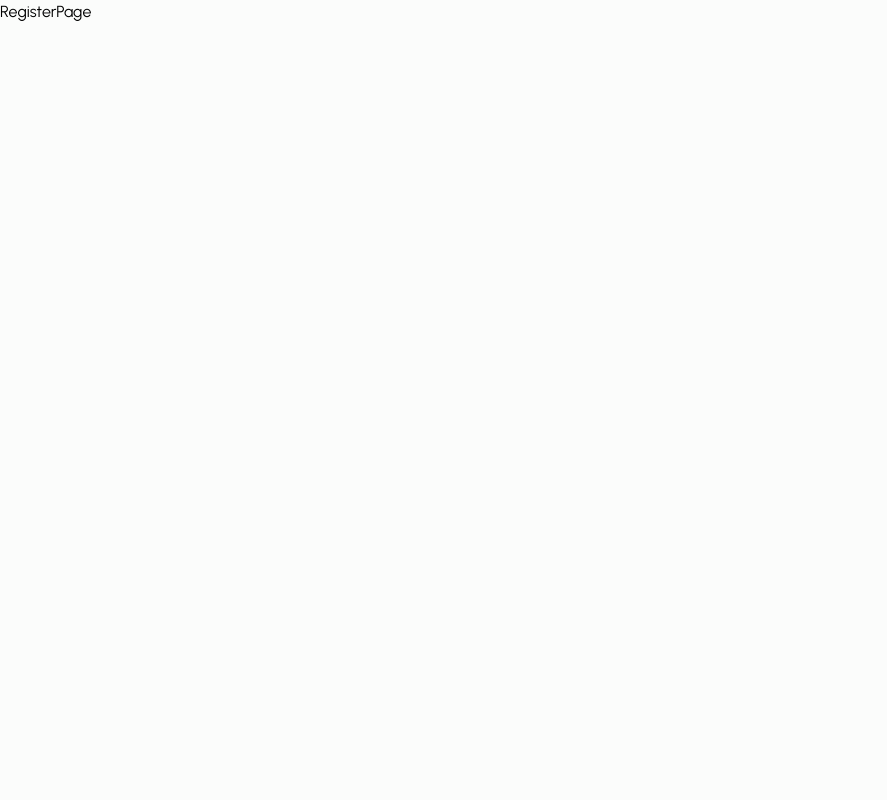
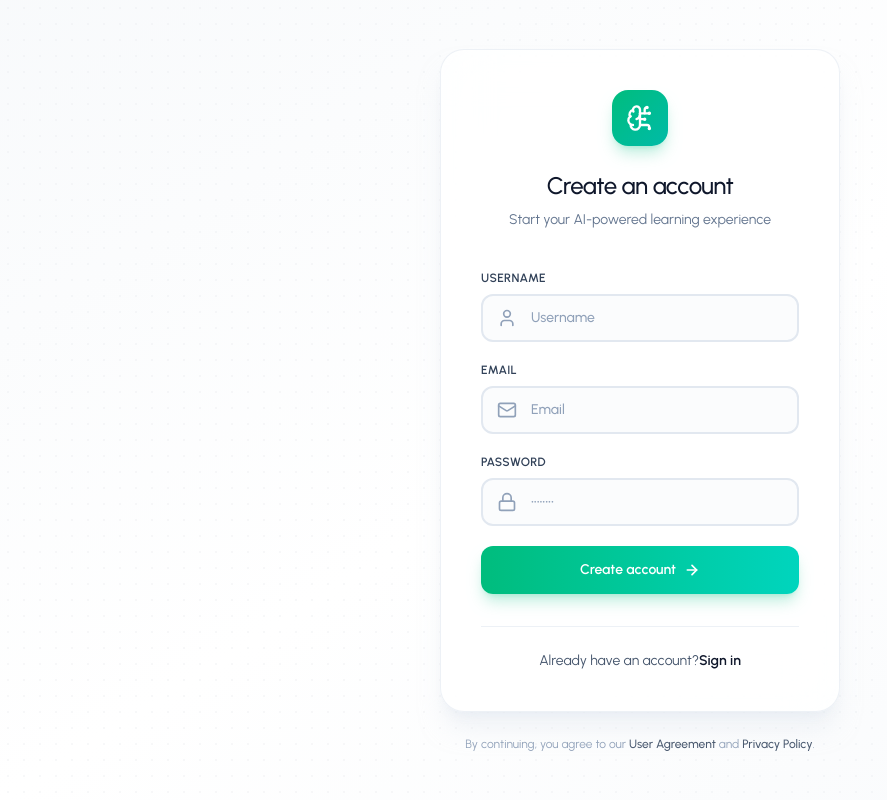
Before and after one commit to Rajan0828/Cognitia, a React (Vite) app in the folder Frontend/: page /register in a window 1280 px wide. Shown: the whole page, without its empty margins (0-887 px from the left). Built offline with nearby package versions, Linux system fonts and the light colour scheme.

Commit message:
Feat: Register Page

```diff
--- a/Frontend/src/pages/Auth/RegisterPage.jsx
+++ b/Frontend/src/pages/Auth/RegisterPage.jsx
@@ -1,5 +1,187 @@
+import React, { useState } from 'react';
+import { Link, useNavigate } from 'react-router-dom';
+import authService from '../../services/authService';
+import { BrainCircuit, Mail, Lock, ArrowRight, User } from 'lucide-react';
+import toast from 'react-hot-toast';
+
 const RegisterPage = () => {
-  return <div>RegisterPage</div>;
+  const [username, setUsername] = useState('');
+  const [email, setEmail] = useState('');
+  const [password, setPassword] = useState('');
+  const [error, setError] = useState('');
+  const [loading, setLoading] = useState(false);
+  const [focusedField, setFocusedField] = useState(null);
+
+  const navigate = useNavigate();
+
+  const handleSubmit = async (e) => {
+    e.preventDefault();
+
+    if (username.length < 5) {
+      setError('Username must be at least 5 characters long.');
+      return;
+    }
+
+    if (!email.includes('@')) {
+      setError('Please enter a valid email address.');
+      return;
+    }
+
+    if (password.length < 6) {
+      setError('Password must be at least 6 characters long.');
+      return;
+    }
+    setLoading(true);
+    setError('');
+    try {
+      await authService.register(username, email, password);
+      toast.success('Registered successfully. Please login.');
+      navigate('/login');
+    } catch (error) {
+      setError(error.message || 'Failed to register. Please try again.');
+      toast.error(error.message || 'Failed to register.');
+    } finally {
+      setLoading(false);
+    }
+  };
+  return (
+    <div className="flex items-center justify-center min-h-screen bg-linear-to-br from-slate-50 via-white to-slate-50 ">
+      <div className="absolute inset-0 bg-[radial-gradient(#e5e7eb_1px,transparent_1px)] bg-size-[16px_16px] opacity-30" />
+      <div className="relative w-full max-w-md px-6">
+        <div className="bg-white/80 backdrop-blur-xl border border-slate-200/60 rounded-3xl shadow-xl shadow-slate-200/50 p-10">
+          {/* HEADER */}
+          <div className="text-center mb-10">
+            <div className="inline-flex items-center justify-center w-14 h-14 rounded-2xl bg-linear-to-br from-emerald-500 to-teal-500 shadow-lg shadow-emerald-500/25 mb-6">
+              <BrainCircuit className="w-7 h-7 text-white" strokeWidth={2} />
+            </div>
+            <h1 className="text-2xl font-medium text-slate-900 tracking-tight mb-2">Create an account</h1>
+            <p className="text-slate-500 text-sm">Start your AI-powered learning experience</p>
+          </div>
+
+          {/* FORM */}
+          <div className="space-y-5">
+            {/* USERNAME FIELD */}
+            <div className="space-y-2">
+              <label className="block text-xs font-semibold text-slate-700 uppercase tracking-wide">Username</label>
+              <div className="relative group">
+                <div
+                  className={`absolute inset-y-0 left-0 pl-4 flex items-center pointer-events-none transition-colors duration-200 ${
+                    focusedField === 'username' ? 'text-emerald-500' : 'text-slate-400'
+                  }`}
+                >
+                  <User className="h-5 w-5" strokeWidth={2} />
+                </div>
+                <input
+                  type="text"
+                  value={username}
+                  onChange={(e) => setUsername(e.target.value)}
+                  onFocus={() => setFocusedField('username')}
+                  onBlur={() => setFocusedField(null)}
+                  className="w-full h-12 pl-12 pr-4 border-2 border-slate-200 rounded-xl bg-slate-50/50 text-slate-900 placeholder-slate-400 text-sm font-medium  transition-all duration-200 focus:outline-none focus:border-emerald-500 focus:bg-white focus:shadow-lg focus:shadow-emerald-500/10"
+                  placeholder="Username"
+                />
+              </div>
+            </div>
+            {/* EMAIL FIELD */}
+            <div className="space-y-2">
+              <label className="block text-xs font-semibold text-slate-700 uppercase tracking-wide">Email</label>
+              <div className="relative group">
+                <div
+                  className={`absolute inset-y-0 left-0 pl-4 flex items-center pointer-events-none transition-colors duration-200 ${
+                    focusedField === 'email' ? 'text-emerald-500' : 'text-slate-400'
+                  }`}
+                >
+                  <Mail className="h-5 w-5" strokeWidth={2} />
+                </div>
+                <input
+                  type="email"
+                  value={email}
+                  onChange={(e) => setEmail(e.target.value)}
+                  onFocus={() => setFocusedField('email')}
+                  onBlur={() => setFocusedField(null)}
+                  className="w-full h-12 pl-12 pr-4 border-2 border-slate-200 rounded-xl bg-slate-50/50 text-slate-900 placeholder-slate-400 text-sm font-medium  transition-all duration-200 focus:outline-none focus:border-emerald-500 focus:bg-white focus:shadow-lg focus:shadow-emerald-500/10"
+                  placeholder="Email"
+                />
+              </div>
+            </div>
+
+            {/* PASSWORD FIELD */}
+            <div className="space-y-2">
+              <label className="block text-xs font-semibold text-slate-700 uppercase tracking-wide">Password</label>
+              <div className="relative group">
+                <div
+                  className={`absolute inset-y-0 left-0 pl-4 flex items-center pointer-events-none transition-colors duration-200 ${
+                    focusedField === 'password' ? 'text-emerald-500' : 'text-slate-400'
+                  }`}
+                >
+                  <Lock className="h-5 w-5" strokeWidth={2} />
+                </div>
+                <input
+                  type="password"
+                  value={password}
+                  onChange={(e) => setPassword(e.target.value)}
+                  onFocus={() => setFocusedField('password')}
+                  onBlur={() => setFocusedField(null)}
+                  className="w-full h-12 pl-12 pr-4 border-2 border-slate-200 rounded-xl bg-slate-50/50 text-slate-900 placeholder-slate-400 text-sm font-medium  transition-all duration-200 focus:outline-none focus:border-emerald-500 focus:bg-white focus:shadow-lg focus:shadow-emerald-500/10"
+                  placeholder="••••••••"
+                />
+              </div>
+            </div>
+
+            {/* ERROR MESSAGE */}
+            {error && (
+              <div className="rounded-lg bg-red-50 border border-red-200 p-3">
+                <p className="text-xs text-red-600 font-medium text-center">{error}</p>
+              </div>
+            )}
+
+            {/* SUBMIT BUTTON */}
+            <button
+              onClick={handleSubmit}
+              disabled={loading}
+              className="group relative w-full h-12 bg-linear-to-r from-emerald-500 to-teal-400 hove:from-emerald-600 hover:to-teal-600 active:scale-[0.98] text-white text-sm font-semibold rounded-xl transition-all duration-200 focus:outline-none focus:ring-4 focus:ring-emerald-500/20 disabled:opacity-50 disabled:cursro-not-allowed disabled:active:scale-100 shadow-lg shadow-emerald-500/25 overflow-hidden"
+            >
+              <span className="relative z-10 flex items-center justify-center gap-2">
+                {loading ? (
+                  <>
+                    <div className="w-4 h-4 border-2 border-white/30 border-t-white rounded-full animate-spin" />
+                    Creating account...
+                  </>
+                ) : (
+                  <>
+                    Create account
+                    <ArrowRight className="w-4 h-4 group-hover:translate-x-1 transition-transform duration-200" strokeWidth={2.5} />
+                  </>
+                )}
+              </span>
+              <div className="absolute inset-0 bg-linear-to-r from-white/0 via-white/20 to-white/0 -translate-x-full group-hover:translate-x-full transition-transform duration-700" />
+            </button>
+          </div>
+          {/* FOOTER */}
+          <div className="mt-8 pt-6 border-t border-slate-200/60">
+            <p className="text-center text-sm text-slate-600">
+              Already have an account?
+              <Link to="/login" className="font-semibold text-slate-900 hover:text-emerald-700 transition-colors duration-200">
+                Sign in
+              </Link>
+            </p>
+          </div>
+        </div>
+        {/* SUBTLE FOOTER TEXT */}
+        <p className="text-center text-xs text-slate-400 mt-6">
+          By continuing, you agree to our{' '}
+          <Link to="" className="font-medium text-slate-600 hover:text-emerald-700 transition-colors duration-200">
+            User Agreement
+          </Link>{' '}
+          and{' '}
+          <Link to="" className="font-medium text-slate-600 hover:text-emerald-700 transition-colors duration-200">
+            Privacy Policy
+          </Link>
+          .
+        </p>
+      </div>
+    </div>
+  );
 };
 
 export default RegisterPage;
```
